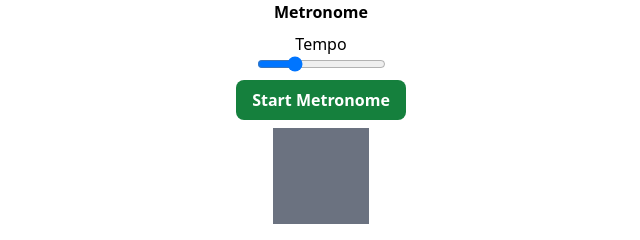
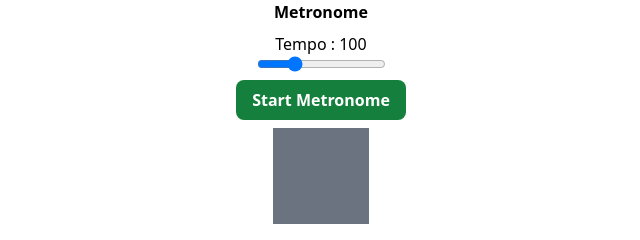
Before and after one commit to ArianAbi/Metronome, an Astro site: page / in a window 1280 px wide. Shown: the full height of the page, 319-959 px from the left. Built offline with nearby package versions, Linux system fonts and the light colour scheme; Astro itself is replaced by a stand-in of ours.

Commit message:
Add display the tempo

```diff
--- a/src/components/Metronome.tsx
+++ b/src/components/Metronome.tsx
@@ -69,7 +69,7 @@ export default function Metronome() {
             <div className="flex flex-col justify-center items-center gap-2">
                 <h2 className="font-bold">Metronome</h2>
                 <div className="flex flex-col items-center justify-center">
-                    <label title="tempo">Tempo</label>
+                    <label title="tempo">Tempo : {tempo}</label>
                     <input
                         type="range"
                         min={20}
```
